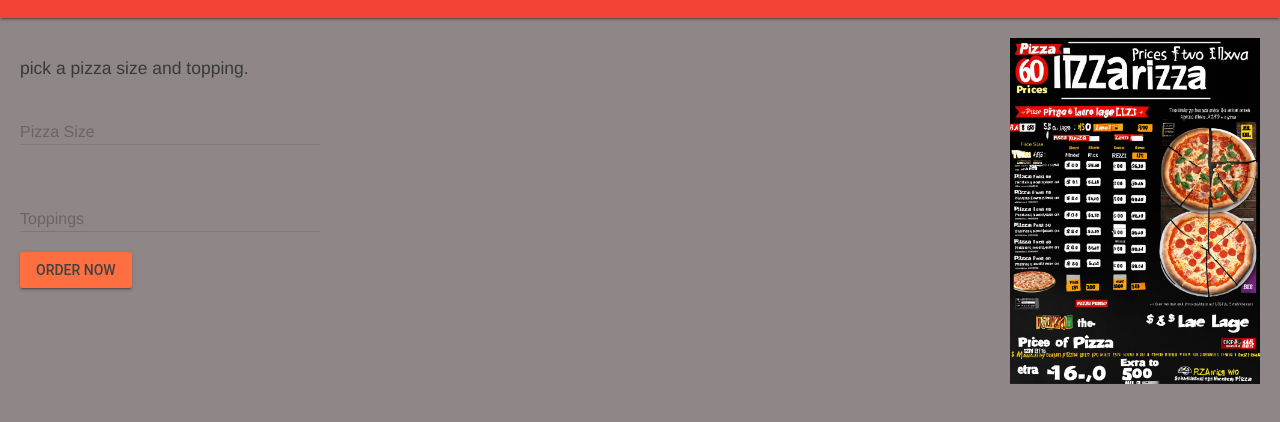
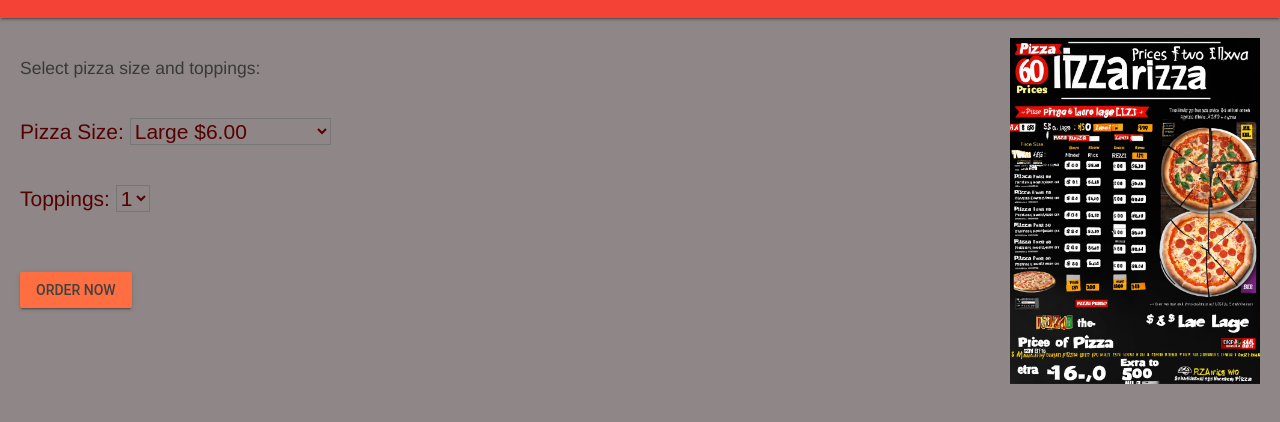
Before and after one commit to MTHS-ICD2O-1-2023/ICD2O-Assignment-04-George-Khalil-29, a plain HTML site: page index.html in a window 1280 px wide. Shown: the part 46-468 px from the top of the page. Drawn offline with nearby package versions, Linux system fonts and the light colour scheme.

Commit message:
just javascript need to write

```diff
--- a/css/style.css
+++ b/css/style.css
@@ -37,5 +37,28 @@ img {
 }
 
 body {
-  background-color: hwb(0 53% 44%);
+  background-color: #8f8787;
 }
+
+.option1 {
+  color: #560101;
+  font-size: 1.5rem;
+
+}
+
+.select1 {
+  color: #560101;
+  font-size: 1.5rem;
+  background-color: #8f8787;
+}
+
+.option2 {
+  color: #560101;
+  font-size: 1.5rem;
+}
+
+.select2 {
+  color: #560101;
+  font-size: 1.5rem;
+  background-color: #8f8787;
+}
--- a/index.html
+++ b/index.html
@@ -28,42 +28,39 @@
         <img src="./images/pizza prices for two size large and extra large ma.jpg" alt="Pizza prices" />
       </div>
       <br />
-      <div class="page-content">pick a pizza size and topping.</div>
+      <div class="page-content">Select pizza size and toppings:</div>
       <br />
-    <!-- Simple Select 1 -->
-    <div class="mdl-textfield mdl-js-textfield getmdl-select">
-        <input type="text" value="" class="mdl-textfield__input" id="pizzaSize" readonly>
-        <input type="hidden" value="" name="pizzaSize">
-        <label for="pizzaSize" class="mdl-textfield__label">Pizza Size</label>
-        <ul for="pizzaSize" class="mdl-menu mdl-menu--bottom-left mdl-js-menu">
-            <li class="mdl-menu__item" data-val="L">Large $6.00</li>
-            <li class="mdl-menu__item" data-val="XL">Extra Large $10.00</li>
-        </ul>
-    </div>
+      <br />
+      <div class="option1">
+        <label for="pizzaSizes">Pizza Size:</label>
+  <select class="select1" name="pizzaSizes" id="pizzaSizes">
+    <option value="Large">Large $6.00</option>
+    <option value="Extra Large $10.00">Extra Large $10.00</option>
+  </select>
+      </div>
     <br />
-    <br
-    <!-- Select with floating label -->
-    <div class="mdl-textfield mdl-js-textfield mdl-textfield--floating-label getmdl-select">
-        <input type="text" value="" class="mdl-textfield__input" id="toppings" readonly>
-        <input type="hidden" value="" name="toppings">
-        <label for="toppings" class="mdl-textfield__label">Toppings</label>
-        <ul for="toppings" class="mdl-menu mdl-menu--bottom-left mdl-js-menu">
-            <li class="mdl-menu__item" data-val="T1">Topping 1 $1.00</li>
-            <li class="mdl-menu__item" data-val="T2">Topping 2 $1.75</li>
-            <li class="mdl-menu__item" data-val="T3">Topping 3 $2.50</li>
-            <li class="mdl-menu__item" data-val="T4">Topping 4 $3.35</li>
-        </ul>
-    </div>
-        <br />
+    <br />
+    <div class="option2">
+      <label for="toppingsCosts">Toppings:</label>
+  <select class="select2" name="toppingsCosts" id="toppingsCosts">
+    <option value="1">1</option>
+    <option value="2">2</option>
+    <option value="3">3</option>
+    <option value="4">4</option>
+  </select></div>
+  <br />
+  <br />
+  <br />
+</form>
         <!-- Accent-colored raised button with ripple -->
         <button class="mdl-button mdl-js-button mdl-button--raised mdl-js-ripple-effect mdl-button--accent"
-          onclick="pickAPzza()" type="button">
+          onclick="calculateCost()" type="button">
           Order Now
         </button>
       </form>
       <br />
       <div class="page-content-answer">
-        <div id="movie-decision"></div>
+        <div id="orderSummary"></div>
       </div>
     </main>
   </div>
--- a/js/script.js
+++ b/js/script.js
@@ -9,16 +9,19 @@
 /**
  * This function calculates area of a triangle.
  */
-function pickAPzza() {
-  // input
-  const pizzaSize= parseInt(document.getElementById('pizza-Size').value)
-  const toppings = parseInt(document.getElementById('toppings').value)
+document
+  .getElementById("calculateButton")
+  .addEventListener("click", calculateCost)
 
-  // process
-  const pay = (pizzaSize + toppings) * (0.18) ;
-  const taxes = (HoursWorked * HourlyWage) *  0.18 ;
+function calculateCost() {
+  const pizzaSize = document.getElementById("pizzaSizes").value
+  const toppingsCost = parseInt(document.getElementById("toppingsCosts").value)
 
-  // output
-  document.getElementById('pay').innerHTML = `Your pay will be: $ ${pay.toFixed(2)}` ;
-  document.getElementById('taxes').innerHTML = 'The  goverment will take: $' + taxes.toFixed(2) ;
+  // Dictionary to store the cost of each pizza size
+  const pizzaSizes = { "Large": 6.0, "Extra Large": 10.0 }
+
+  // Dictionary to store the cost of toppings based on quantity
+  const toppingCosts = { 1: 1.0, 2: 1.75, 3: 2.5, 4: 3.35 }
+  if (pizzaSize == large);
+  document.getElementById()
 }
```
Also changed, not shown: 1 other file.
